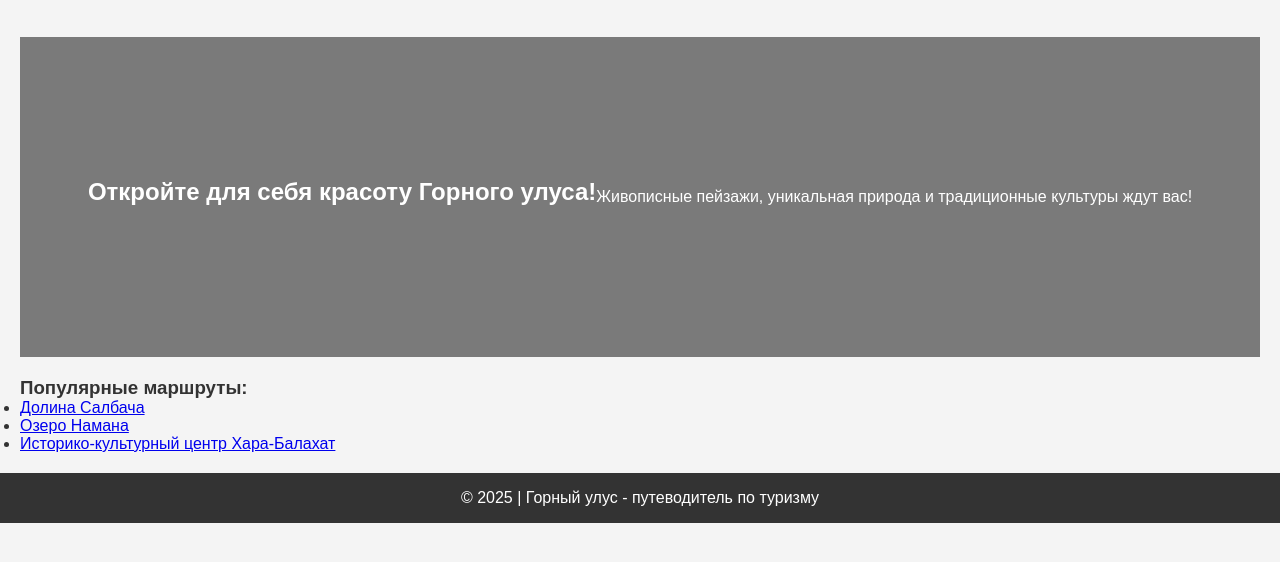
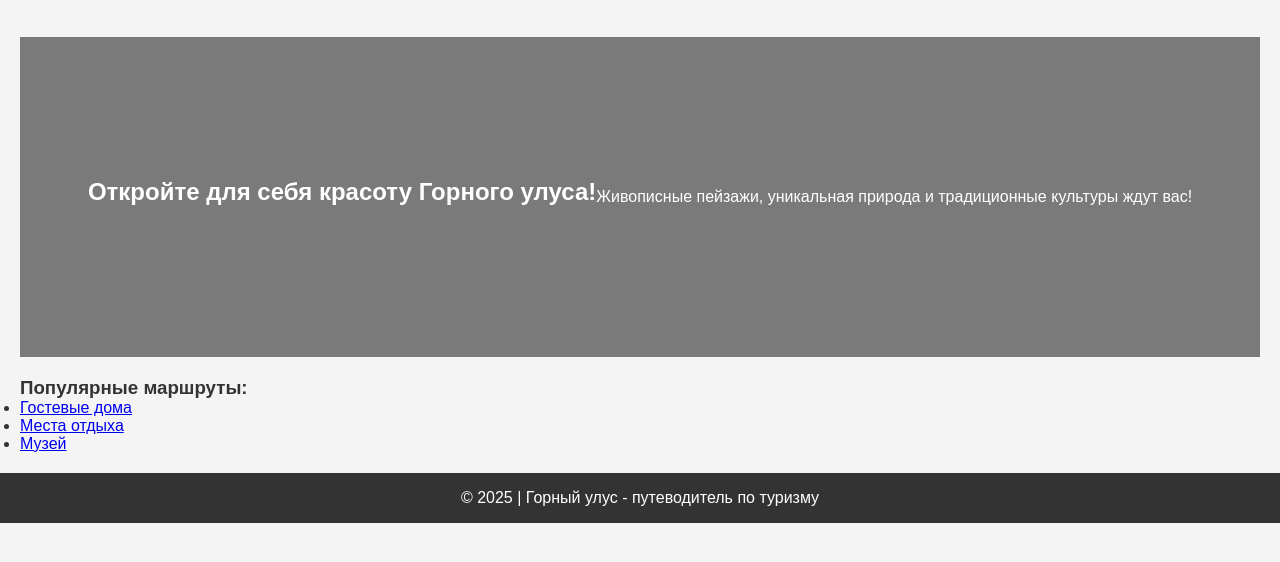
Before and after one commit to volodyamamaev84-ux/turgorn, a plain HTML site: page index.html in a window 1280 px wide. Shown: the part 90-652 px from the top of the page. Drawn offline with Linux system fonts and the light colour scheme.

Commit message:
Update index.html

```diff
--- a/index.html
+++ b/index.html
@@ -30,9 +30,9 @@
         <section class="featured-attributions">
             <h3>Популярные маршруты:</h3>
             <ul>
-                <li><a href="attractions.html#attraction1">Долина Салбача</a></li>
-                <li><a href="attractions.html#attraction2">Озеро Намана</a></li>
-                <li><a href="attractions.html#attraction3">Историко-культурный центр Хара-Балахат</a></li>
+                <li><a href="attractions.html#attraction1">Гостевые дома</a></li>
+                <li><a href="attractions.html#attraction2">Места отдыха</a></li>
+                <li><a href="attractions.html#attraction3">Музей</a></li>
             </ul>
         </section>
     </main>
@@ -41,4 +41,5 @@
         <p>© 2025 | Горный улус - путеводитель по туризму</p>
     </footer>
 </body>
+
 </html>
```
